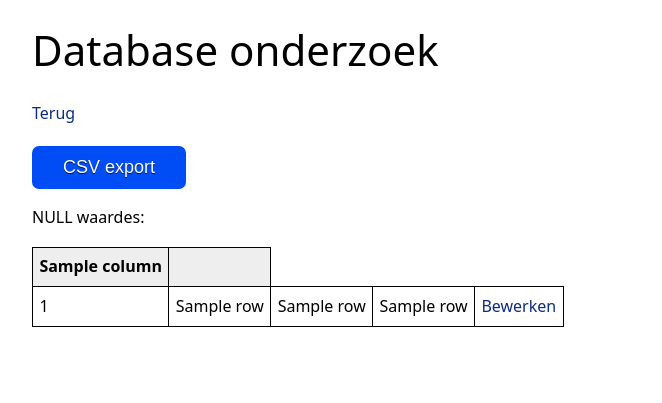
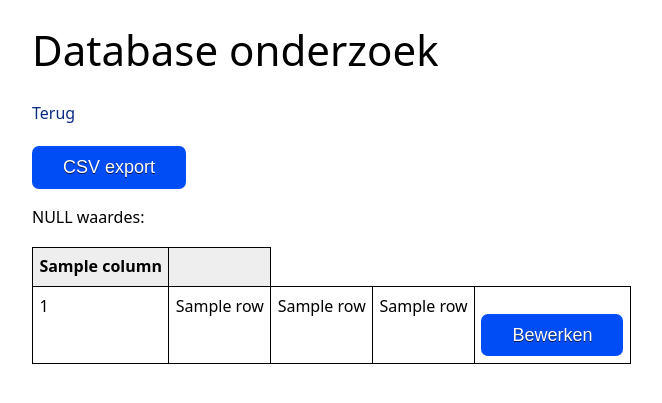
Before and after one commit to Maarten-DLVW/RAC22-SWDVT-1D_werkplaats-2-mvc-nohtyp, a Flask app: template templates/null_values.html in a window 1280 px wide. Shown: the top 403 px of the page, without its empty margins (244-906 px from the left). Run offline with Flask 2, Linux system fonts and the light colour scheme; the template is opened without the code that fills it: most values are stand-ins (such as "Sample title", 1, 10 or a date in 2020).

Commit message:
FEATURE: styled edit bttns

```diff
--- a/templates/null_values.html
+++ b/templates/null_values.html
@@ -30,7 +30,7 @@
             <td>{{ row.1 }}</td>
             <td>{{ row.2 }}</td>
             <td>{{ row.3 }}</td>
-            <td><a href="/null_values/edit/{{ row.0 }}">Bewerken</a></td>
+            <td><a href="/null_values/edit/{{ row.0 }}" class="buttonstyle_blue">Bewerken</a></td>
         </tr>
         {% endfor %}
         </tbody>
```
